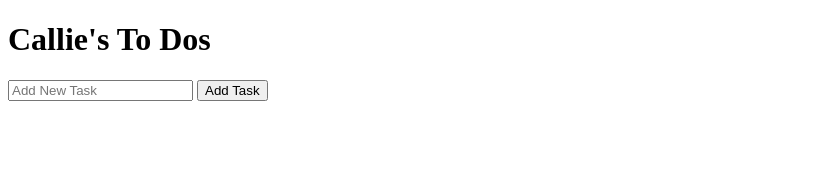
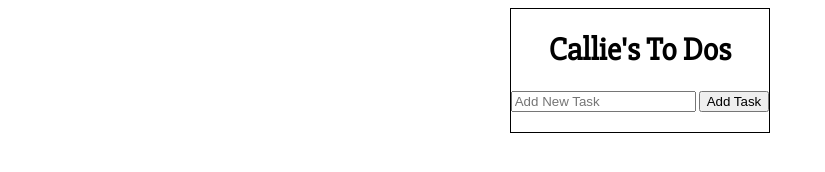
Before and after one commit to calliebensel/weekend4todo, a website: page public/index.html in a window 1280 px wide. Shown: the whole page, without its empty margins (0-825 px from the left). Drawn offline with Linux system fonts and the light colour scheme; no server answers.

Commit message:
basic styles

```diff
--- a/public/index.html
+++ b/public/index.html
@@ -4,6 +4,7 @@
     <script src="jquery-3.1.1.min.js" charset="utf-8"></script>
     <script src="client.js" charset="utf-8"></script>
     <link rel="stylesheet" href="style.css">
+    <link href="https://fonts.googleapis.com/css?family=Nunito+Sans|Slabo+27px" rel="stylesheet">
     <meta charset="utf-8">
     <title>To Do App</title>
   </head>
--- a/public/style.css
+++ b/public/style.css
@@ -0,0 +1,18 @@
+html {
+  text-align: center;
+}
+body {
+  border: 1px solid black;
+  display: inline-block;text-align: left;
+  font-family: 'Nunito Sans', sans-serif;
+  font-family: 'Slabo 27px', serif;
+  text-align: center;
+}
+#appendToDom {
+  padding: 10px 10px;
+  text-align: left;
+
+}
+#addButton {
+  padding-right: 10px;
+}
```
Also changed, not shown: README.MD (added).
